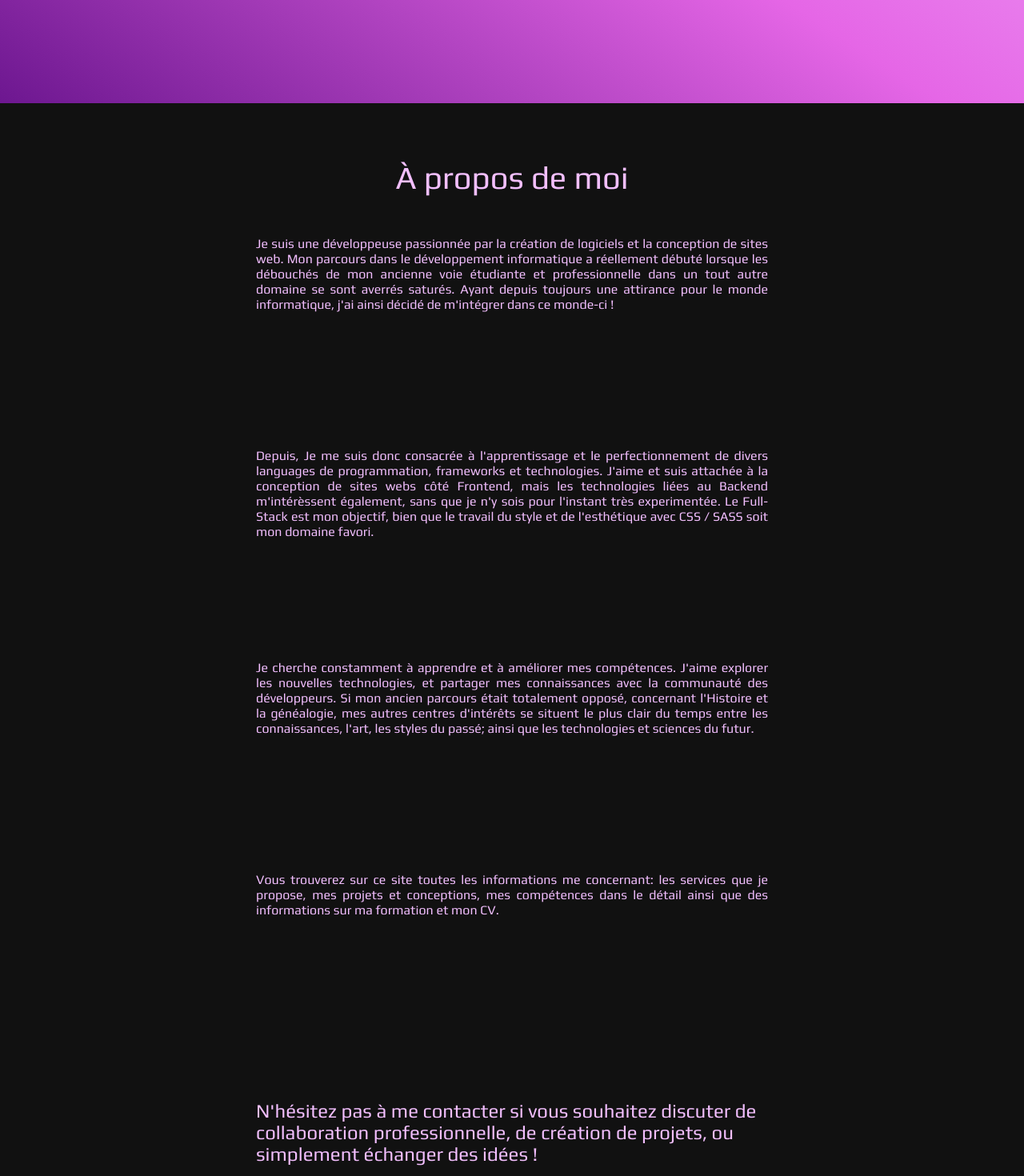
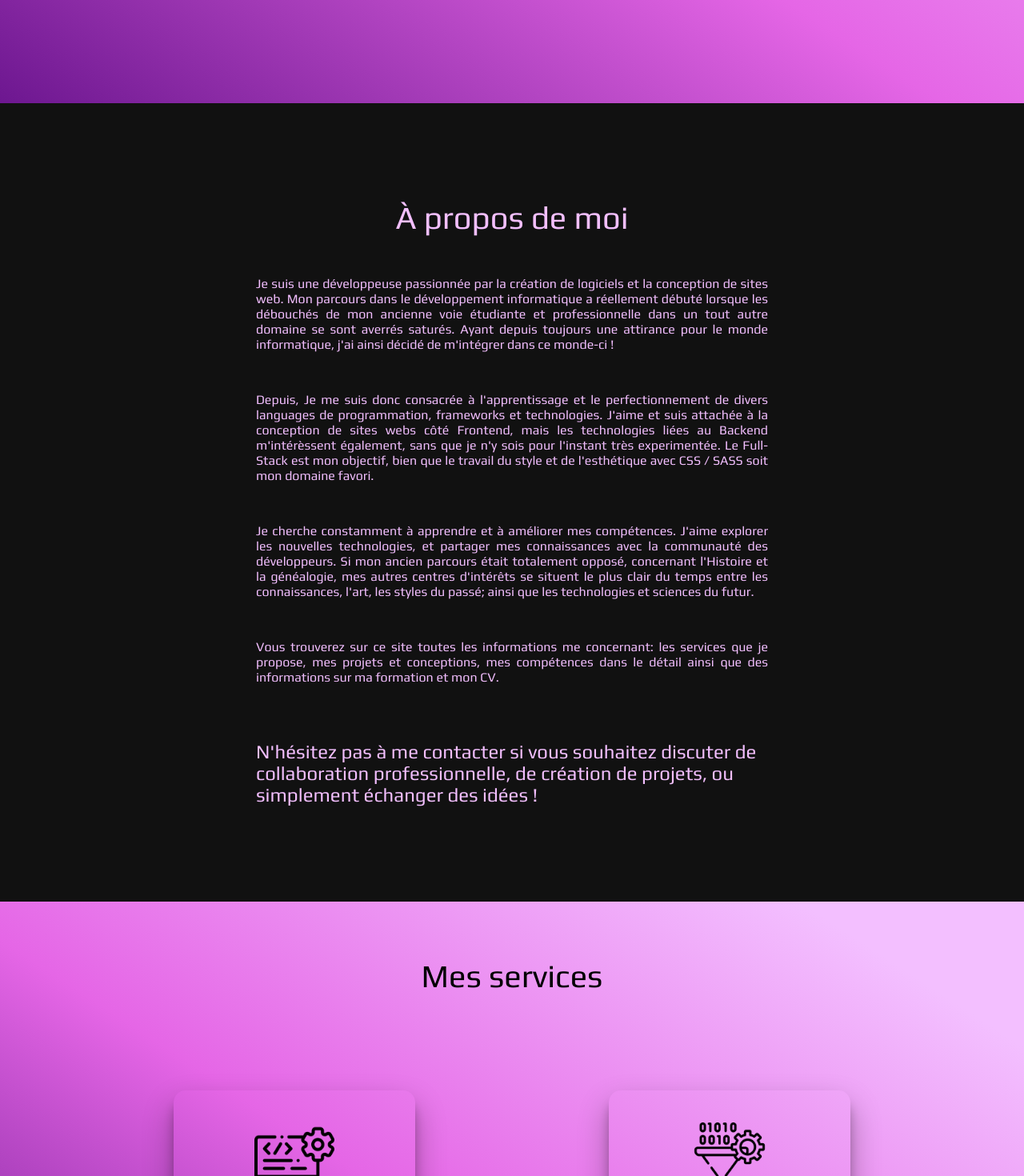
Before and after one commit to AmaryllisPittin/AmaDev-Portfolio, a React (Create React App) app: page / in a window 1280 px wide. Shown: the part 860-2330 px from the top of the page at 80% size. Built offline with nearby package versions, Linux system fonts and the light colour scheme.

Commit message:
ajustement de la section about aux paddings

```diff
--- a/src/data.json
+++ b/src/data.json
@@ -2,6 +2,7 @@
     {
         "id": "598a5d8a-e2ae-4acf-801f-82a497a9cf0d",
         "title": "Kasa - site de logements",
+        "url": "https://github.com/AmaryllisPittin/Kasa.git",
         "cover": "https://dl.dropboxusercontent.com/scl/fi/qyjv22fyrwhr4m11nqfr9/M_Fiche-Logement.webp?rlkey=t8acqk57ev07cnous7q71oasc&st=uqdqx04a&dl=0",
         "description1": "J'ai réalisé le site web de Kasa dans le cadre de ma formation OpenClassRooms, afin de comprendre le fonctionnement de React et React Router pour créer une expérience utilisateur moderne et réactive. Il s'agit d'une application de location immobilière, présentant les 20 dernières annonces de logements ainsi qu'une page 'A propos' pour renseigner les visiteurs sur le fonctionnement de l'organisme. J'ai réalisé la refonte totale du site à partir de React, React Router, Sass pour les animations et le style, ainsi que Json pour les données en Back-end.",
         "description2": "J'ai suivi pour le design les maquettes Figma fournies, autant pour le format desktop que mobile. L'entièreté du site est abordable sur tous les formats d'écrans, en sachant que de plus en plus d'utilisateurs visitent des sites web depuis leur portable. D'autre part, pour le contenu de ce projet, l'utilisateur de React Router a été indispensable pour l'accès vers chaque logement présenté sur la page.",
--- a/src/sass/dimensions-spacing.scss
+++ b/src/sass/dimensions-spacing.scss
@@ -106,34 +106,26 @@ $mobile-breakpoint: 768px;
 
 .about {
     width:100%;
-    @media all and (max-width: $mobile-breakpoint) {
-        height:1400px;
-    }
     &__h2 {
         padding-bottom:50px;
-        padding-top:70px;
+        padding-top: 120px;
     }
     &__p {
         width:50%;
-        margin-bottom:15px;
+        margin-bottom:50px;
         @media all and (max-width: $mobile-breakpoint) {
-            height:900px;
             width:70%;
         }
     }
     &__contact-me {
         width:50%;
         margin-top:20px;
-        padding-bottom:70px;
+        padding-bottom: 120px;
         @media all and (max-width: $mobile-breakpoint) {
             width:70%;
             margin-top:0;
         }
     }
-}
-
-.about__p {
-    height:250px;
 }
 
 .services,
```
